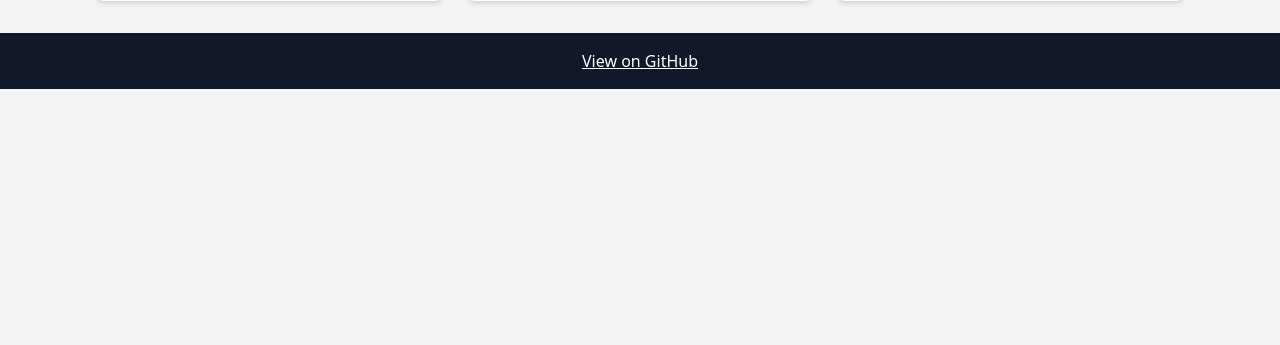
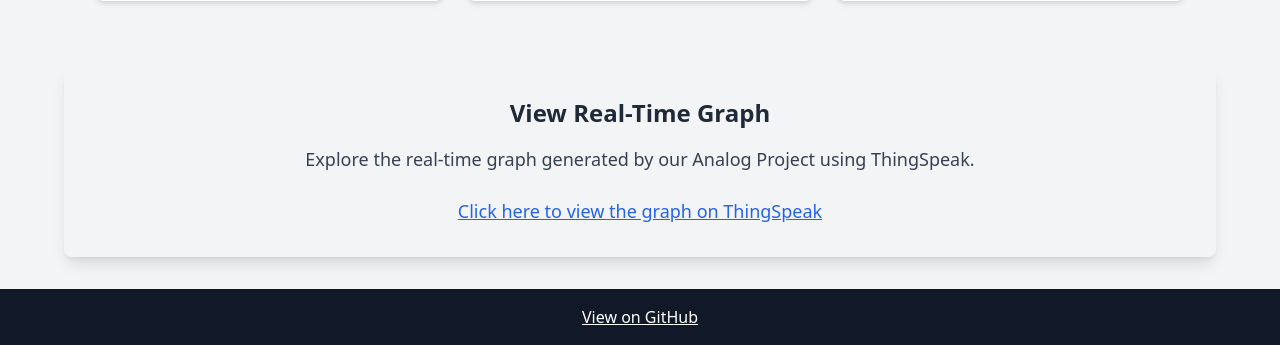
Before and after one commit to Sukithan/AnalogProjects, a plain HTML site: page analog-project.html in a window 1280 px wide. Shown: the part 511-856 px from the top of the page. Before the commit the page ends 800 px from the top, so only its background shows below. Drawn offline with nearby package versions, Linux system fonts and the light colour scheme.

Commit message:
add my things link

```diff
--- a/analog-project.html
+++ b/analog-project.html
@@ -40,7 +40,25 @@
     </div>
   </main>
 
-  <footer class="bg-gray-900 text-white text-center p-4">
+  <section class="bg-gray-100 max-w-6xl mx-auto mt-8 p-8 rounded-lg shadow-lg">
+    <h2 class="text-2xl font-semibold text-gray-800 text-center mb-4">
+      View Real-Time Graph
+    </h2>
+    <p class="text-lg text-gray-700 text-center mb-6">
+      Explore the real-time graph generated by our Analog Project using ThingSpeak.
+    </p>
+    <div class="text-center">
+      <a
+        href="https://thingspeak.com/channels/2778481/matlab/graph?api_key=WNNJHZFHUNHW8TVB"
+        target="_blank"
+        class="text-blue-600 underline text-lg"
+      >
+        Click here to view the graph on ThingSpeak
+      </a>
+    </div>
+  </section>
+
+  <footer class="bg-gray-900 text-white text-center p-4 mt-8">
     <a href="https://github.com/suki/my-analog-project" class="underline">
       View on GitHub
     </a>
```
Also changed, not shown: index.html (+3 -3 lines).
